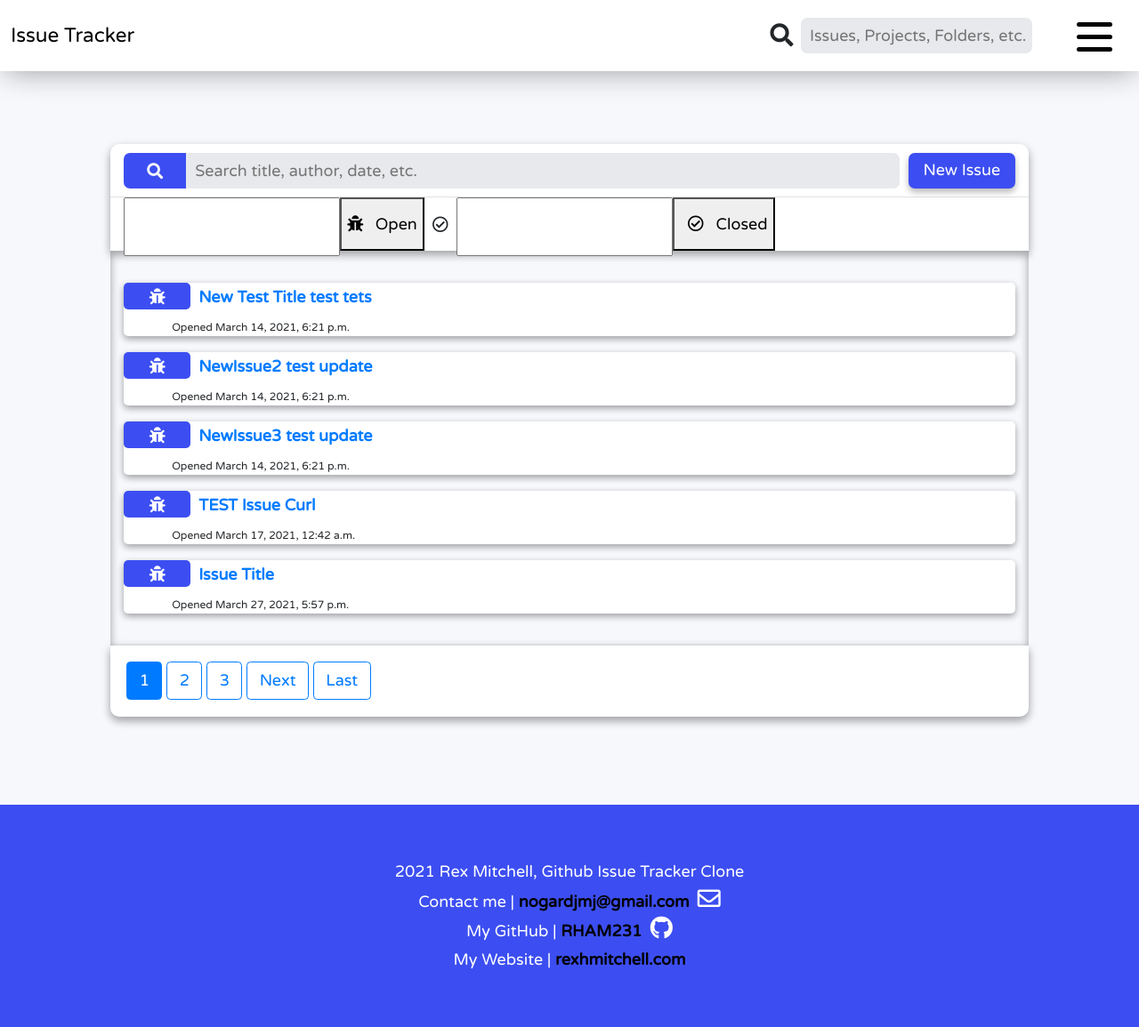
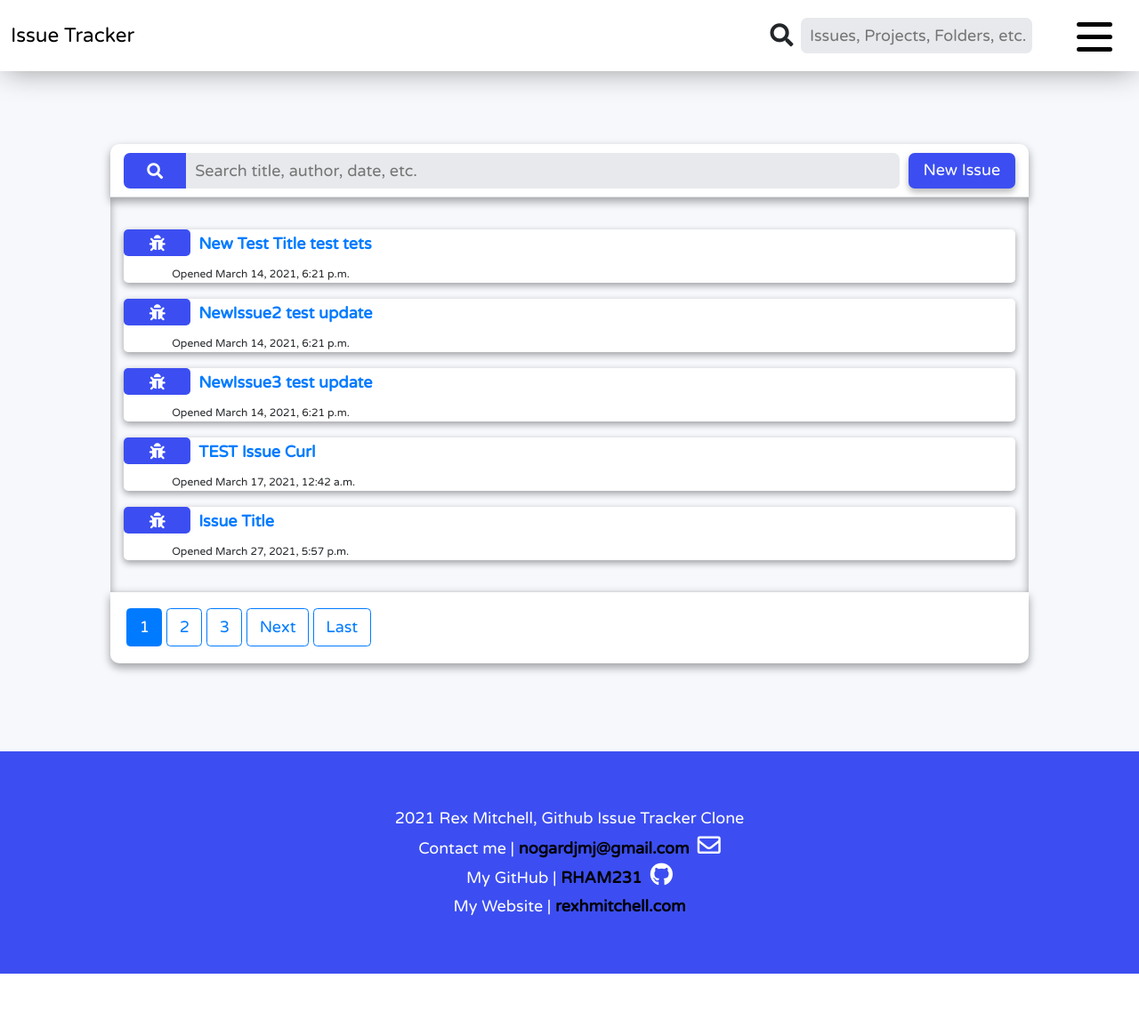
Before and after one commit to RHAM231/GitHub-Issue-Backend, a Django app: page /Issues/ in a window 1280 px wide. Shown: the whole page at 89% size. After the commit the page ends 1095 px from the top, so only its background shows below. Run offline with Django 3.2, Linux system fonts and the light colour scheme; data comes from the database, SQL or seed files in the repository; some libraries are stand-ins or nearby versions.

Commit message:
Commit before removing open closed filter from issue list view

```diff
--- a/app/issues/templates/issues/issue_list.html
+++ b/app/issues/templates/issues/issue_list.html
@@ -43,10 +43,10 @@
               </div>
             </div> -->
           </div>
-          <div class="row mx-0 header-bottom">
+          <!-- <div class="row mx-0 header-bottom">
             <div class="col-md-4 col-sm-12 d-flex vertical-align" style="white-space: nowrap;">
-              <!-- <a class="pl-3 pr-2">{{ form.select_all }}</a> -->
-              <!-- <i class="pr-2 fas fa-bug"></i> -->
+              <a class="pl-3 pr-2">{{ form.select_all }}</a>
+              <i class="pr-2 fas fa-bug"></i>
               <a>{{ form.open_filter }}</a>
               <button class="state-btn" type="submit" name="open">
                 <i class="pr-2 fas fa-bug"></i>
@@ -59,12 +59,12 @@
                 Closed
               </button>
             </div>
-            <!-- <div class="col-md-8 col-sm-12">
+            <div class="col-md-8 col-sm-12">
               <div class="issue-dropdown-filters">
                 <a>{{ form.author }}{{ form.projects }}{{ form.sort }}</a>
               </div>
-            </div> -->
-          </div>
+            </div>
+          </div> -->
         </div>
         <div class="issues-container py-3">
 
```
